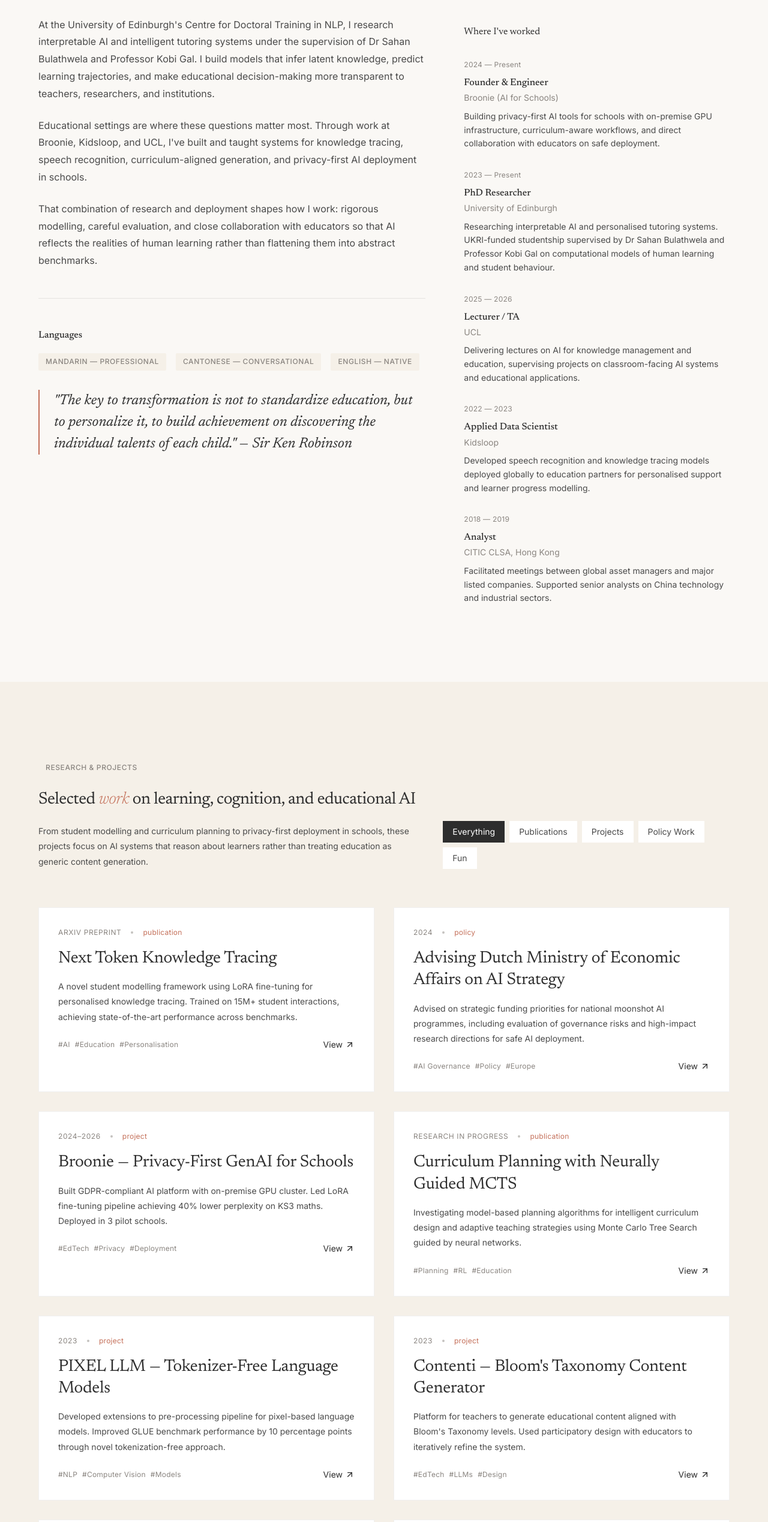
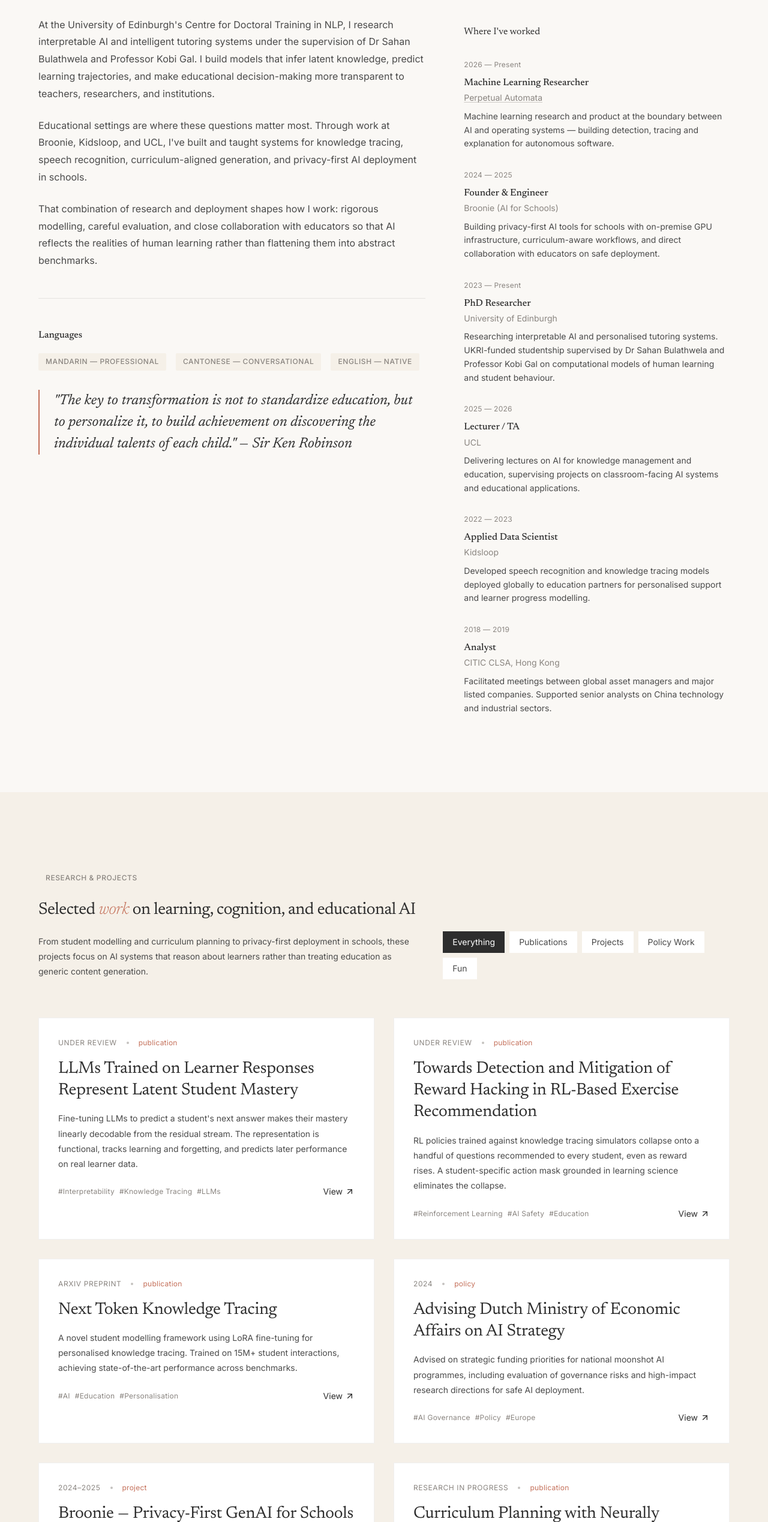
Before and after one commit to norris-mos/maxonorris, a React (Vite) app in the folder app/: page / in a window 1280 px wide. Shown: the part 1128-3666 px from the top of the page at 60% size. Built offline with nearby package versions, Linux system fonts and the light colour scheme.

Commit message:
Add new papers, Perpetual Automata role, update Broonie dates
Co-Authored-By: Claude Opus 5.5 <noreply@anthropic.com>

```diff
--- a/app/src/components/sections/About.tsx
+++ b/app/src/components/sections/About.tsx
@@ -30,7 +30,14 @@ const About = () => {
 
   const experiences = [
     {
-      period: '2024 — Present',
+      period: '2026 — Present',
+      role: 'Machine Learning Researcher',
+      institution: 'Perpetual Automata',
+      url: 'https://perpetualautomata.com',
+      description: 'Machine learning research and product at the boundary between AI and operating systems — building detection, tracing and explanation for autonomous software.',
+    },
+    {
+      period: '2024 — 2025',
       role: 'Founder & Engineer',
       institution: 'Broonie (AI for Schools)',
       description: 'Building privacy-first AI tools for schools with on-premise GPU infrastructure, curriculum-aware workflows, and direct collaboration with educators on safe deployment.',
@@ -160,7 +167,18 @@ const About = () => {
                       {exp.role}
                     </h4>
                     <div className="text-body-sm text-warm-gray mb-2">
-                      {exp.institution}
+                      {exp.url ? (
+                        <a
+                          href={exp.url}
+                          target="_blank"
+                          rel="noopener noreferrer"
+                          className="underline decoration-warm-gray/40 underline-offset-2 hover:text-terracotta transition-colors duration-300"
+                        >
+                          {exp.institution}
+                        </a>
+                      ) : (
+                        exp.institution
+                      )}
                     </div>
                     <p className="text-body-sm text-charcoal-light leading-relaxed">
                       {exp.description}
--- a/app/src/data/research.ts
+++ b/app/src/data/research.ts
@@ -24,6 +24,72 @@ export interface ResearchItem {
 }
 
 export const researchItems: ResearchItem[] = [
+  {
+    id: 9,
+    slug: 'llms-represent-latent-student-mastery',
+    type: 'publication',
+    title: 'LLMs Trained on Learner Responses Represent Latent Student Mastery',
+    subtitle: 'Probing whether language models fine-tuned for knowledge tracing develop an internal student model',
+    venue: 'Under Review',
+    date: '2026',
+    excerpt: 'Fine-tuning LLMs to predict a student\'s next answer makes their mastery linearly decodable from the residual stream. The representation is functional, tracks learning and forgetting, and predicts later performance on real learner data.',
+    link: '#',
+    tags: ['Interpretability', 'Knowledge Tracing', 'LLMs'],
+    fullContent: {
+      overview: 'To what extent does a language model trained to predict a student\'s responses encode that student\'s mastery? A good tutor maintains a running estimate of what a learner knows. If LLMs are to act as tutors, they need something like an internal student model. This work tests whether one emerges when an LLM is fine-tuned on knowledge tracing alone.',
+      sections: [
+        {
+          heading: 'The Problem',
+          content: 'LLMs are increasingly deployed in education, and some are explicitly marketed as personal tutors. Yet we do not know whether they represent anything like a student model internally. Studying this with real learners is hard because a real student\'s mastery is itself a hidden variable — there is no ground truth to compare against.'
+        },
+        {
+          heading: 'Our Approach',
+          content: 'We simulate students with a four-parameter Item Response Theory (IRT) model, so per-concept mastery is known by construction. Response histories are serialised into text transcripts, and small open-source LLMs (Llama-3.2-1B, Qwen3-1.7B and Qwen3-4B) are fine-tuned to predict whether the student will answer correctly. Linear probes test whether mastery is encoded in the residual stream, and subspace ablations test whether the model actually relies on that encoding. We then move towards realism: students whose mastery changes through learning and forgetting, and finally real response histories from Junyi, ASSISTments and FoundationalASSIST.'
+        },
+        {
+          heading: 'Results',
+          content: 'Fine-tuning consistently strengthens student-mastery information in the residual stream: concept-specific mastery becomes far more linearly decodable than in the base model. The representation is functional rather than merely correlational — intervening on it shifts the model\'s prediction of student correctness in the expected direction. The decoded estimate follows mastery as it changes through learning and forgetting, and on real learner data, where mastery is unobserved, the hidden state predicts students\' later performance on the same skill.'
+        },
+        {
+          heading: 'Implications',
+          content: 'Together these results offer initial evidence that a language model trained only to predict student responses develops an internal "student model" — a world model of the learner. This opens the door to reading, auditing and steering what an AI tutor believes about the students it teaches.'
+        }
+      ]
+    }
+  },
+  {
+    id: 10,
+    slug: 'reward-hacking-rl-exercise-recommendation',
+    type: 'publication',
+    title: 'Towards Detection and Mitigation of Reward Hacking in RL-Based Exercise Recommendation',
+    subtitle: 'Why RL question-sequencing policies collapse, and how pedagogical constraints fix it',
+    venue: 'Under Review',
+    date: '2026',
+    excerpt: 'RL policies trained against knowledge tracing simulators collapse onto a handful of questions recommended to every student, even as reward rises. A student-specific action mask grounded in learning science eliminates the collapse.',
+    link: '#',
+    tags: ['Reinforcement Learning', 'AI Safety', 'Education'],
+    fullContent: {
+      overview: 'Learning platforms increasingly use AI to decide what millions of students practise next. Researchers frame this as a reinforcement learning problem, training policies offline against Knowledge Tracing (KT) models that stand in for real students. This setup rests on an unchecked assumption: that high simulated reward corresponds to pedagogically sound recommendations. We test that assumption.',
+      sections: [
+        {
+          heading: 'The Problem',
+          content: 'To avoid exposing real students to untested policies, RL-based exercise recommenders are trained against KT models fitted to logged student interactions. These simulators encode the learner\'s state, simulate their responses and supply the reward. Most work then judges policies by the reward they obtain. Very little looks at the actual sequence of questions a policy recommends.'
+        },
+        {
+          heading: 'Policy Collapse',
+          content: 'We train three RL algorithms across three open educational datasets (assist2017, XES3G5M and Eedi). Although estimated mastery gains improve in most settings, every trained policy collapses — converging on a handful of questions that it recommends repeatedly to every student, regardless of their knowledge state. In most settings the simulator\'s reward rises as the policy collapses. Deployed, such a policy would drill every student on the same few questions while its metrics report success.'
+        },
+        {
+          heading: 'Pedagogical Masking',
+          content: 'We show the flaw can be addressed at the level of problem formulation rather than the optimisation algorithm. Policies choose from a small, student-specific candidate mask built on learning-science principles: it excludes repeated questions, prioritises difficulty within the Zone of Proximal Development, and fills remaining capacity from mastered, related material, following mastery learning.'
+        },
+        {
+          heading: 'Results',
+          content: 'Masking eliminates collapse. Masked policies draw on hundreds of distinct questions and produce trajectories that are diverse across students and pedagogically coherent by construction, while matching or exceeding unmasked reward on two of three datasets.'
+        }
+      ]
+    }
+  },
   {
     id: 1,
     slug: 'next-token-knowledge-tracing',
@@ -99,7 +165,7 @@ export const researchItems: ResearchItem[] = [
     title: 'Broonie — Privacy-First GenAI for Schools',
     subtitle: 'Building a GDPR-compliant AI platform with on-premise deployment for UK schools',
     venue: 'Production System',
-    date: '2024–2026',
+    date: '2024–2025',
     excerpt: 'Built GDPR-compliant AI platform with on-premise GPU cluster. Led LoRA fine-tuning pipeline achieving 40% lower perplexity on KS3 maths. Deployed in 3 pilot schools.',
     link: '#',
     tags: ['EdTech', 'Privacy', 'Deployment'],
```
